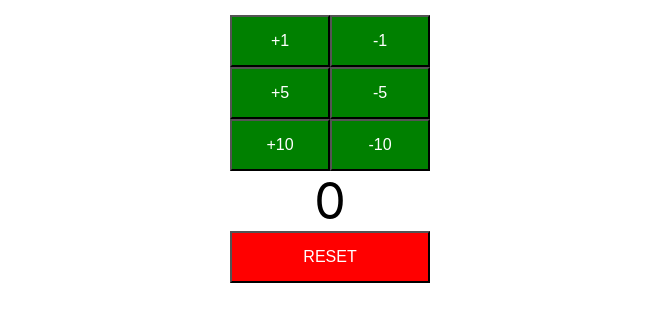
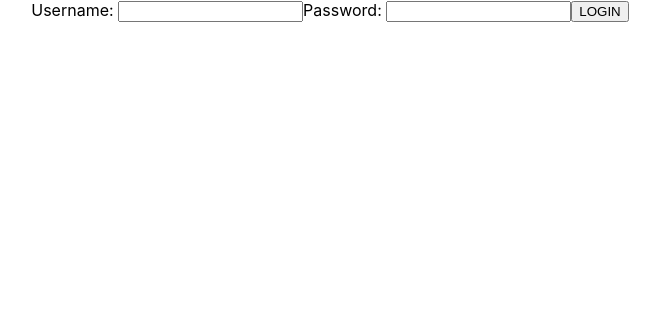
Before and after one commit to havalda-r/todo-app-frontend, a React (Create React App) app: page / in a window 1280 px wide. Shown: the top 322 px of the page, without its empty margins (310-970 px from the left). Built offline with nearby package versions, Linux system fonts and the light colour scheme.

Commit message:
feat: initialize todo app with login component

```diff
--- a/src/App.js
+++ b/src/App.js
@@ -1,13 +1,15 @@
 import React, { Component } from 'react';
 import './App.css';
-import Counter from './components/counter/Counter';
+//import Counter from './components/counter/Counter';
+import ToDoApp from './components/todo/ToDoApp';
 //import FirstComponent from './components/learning-examples/FirstComponent';
 
 class App extends Component {
   render() {
     return (
       <div className='App'>
-        <Counter />
+        {/*<Counter />*/}
+        <ToDoApp />
       </div>
     );
   }
--- /dev/null
+++ b/src/components/todo/ToDoApp.js
@@ -0,0 +1,23 @@
+import React, { Component } from 'react';
+
+export default class ToDoApp extends Component {
+  render() {
+    return (
+      <div className='toDoApp'>
+        <LoginComponent />
+      </div>
+    );
+  }
+}
+
+class LoginComponent extends Component {
+  render() {
+    return (
+      <div>
+        Username: <input type='text' name='username' />
+        Password: <input type='password' name='password' />
+        <button>LOGIN</button>
+      </div>
+    );
+  }
+}
```
